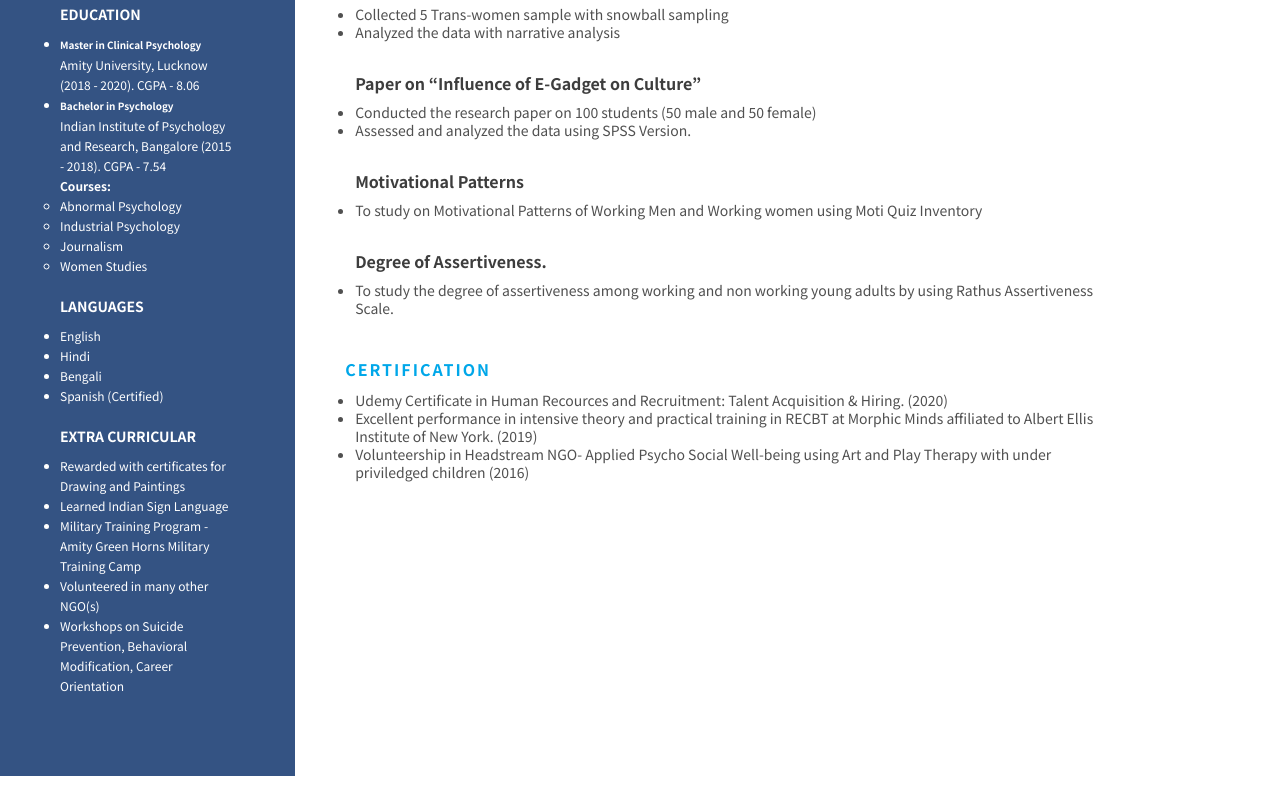
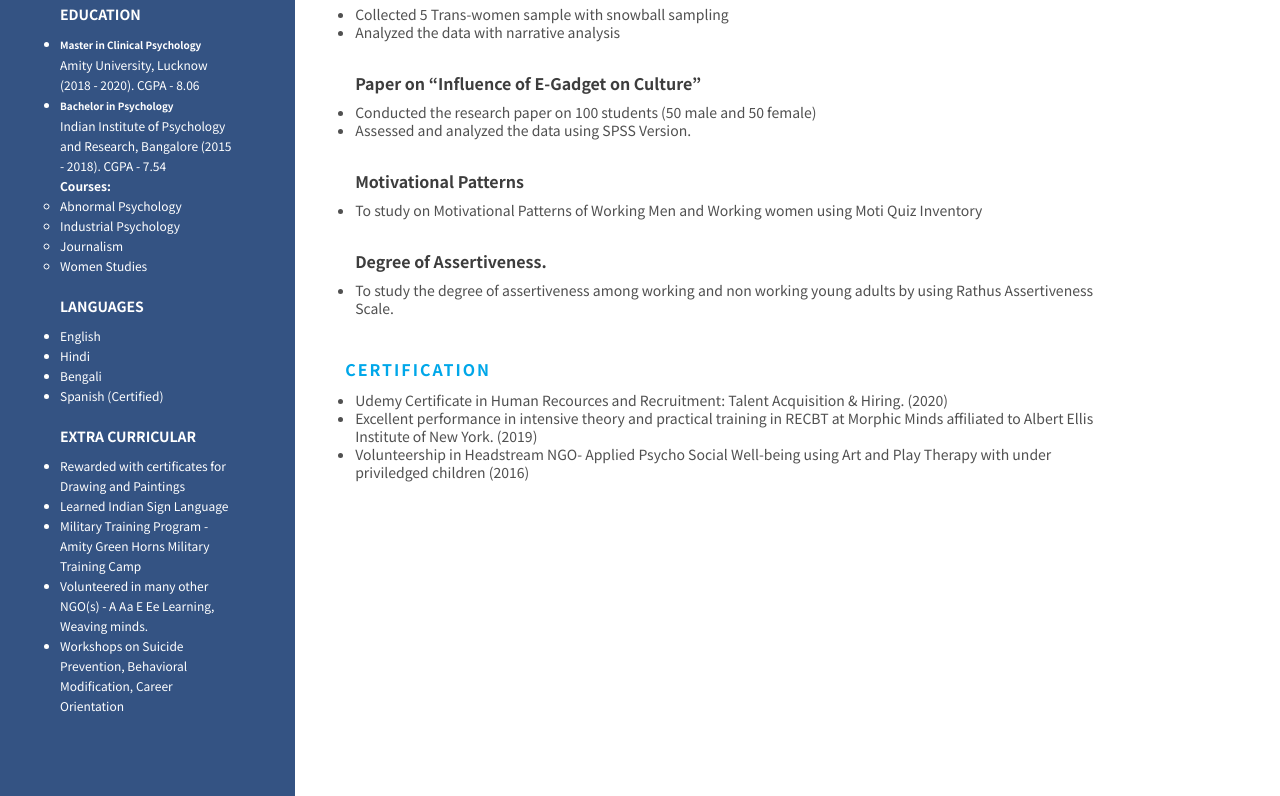
Before and after one commit to santyroy/sample-resume, a plain HTML site: page index.html in a window 1280 px wide. Shown: the part 1186-1982 px from the top of the page. Drawn offline with Linux system fonts and the light colour scheme.

Commit message:
Added NGO in extra curricular

```diff
--- a/index.html
+++ b/index.html
@@ -129,7 +129,10 @@
               Military Training Program - Amity Green Horns Military Training
               Camp
             </li>
-            <li>Volunteered in many other NGO(s)</li>
+            <li>
+              Volunteered in many other NGO(s) - A Aa E Ee Learning, Weaving
+              minds.
+            </li>
             <li>
               Workshops on Suicide Prevention, Behavioral Modification, Career
               Orientation
```
